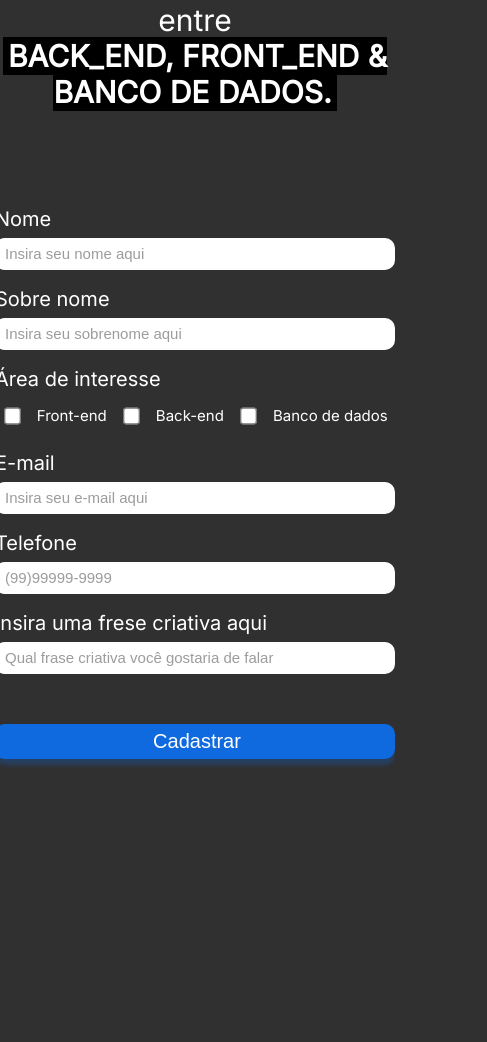
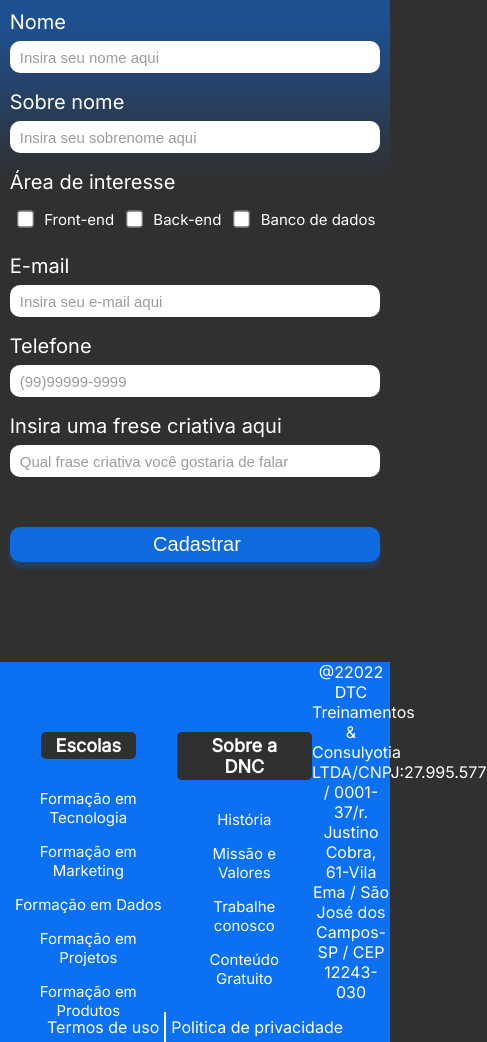
Before and after one commit to Joaovitor-RCB/boootcampDNC, a plain HTML site: page index.html in a window 390 px wide. Shown: the part 686-1728 px from the top of the page, 487 px wide, since content can reach past the window. Before the commit the page ends 1545 px from the top, so only its background shows below. Drawn offline with Linux system fonts and the light colour scheme.

Commit message:
Adicionando media query para mobile

```diff
--- a/index.html
+++ b/index.html
@@ -64,8 +64,69 @@
                 <input type="text" placeholder="Qual frase criativa você gostaria de falar">
             </div>
             <input id="button" type="submit" value="Cadastrar">
+
         </form>
 
     </section>
+
+    <footer>
+        <div class="linha1">
+            <nav>
+                <h5>Escolas</h5>
+                <ul>
+                    <li>
+                        <a href="">Formação em Tecnologia</a>
+                    </li>
+
+                    <li>
+                        <a href="">Formação em Marketing</a>
+                    </li>
+
+                    <li>
+                        <a href="">Formação em Dados</a>
+                    </li>
+
+                    <li>
+                        <a href="">Formação em Projetos</a>
+                    </li>
+
+                    <li>
+                        <a href="">Formação em Produtos</a>
+                    </li>
+                </ul>
+
+            </nav>
+
+            <nav>
+                <h5>Sobre a DNC</h5>
+                <ul>
+                    <li>
+                        <a href="">História</a>
+                    </li>
+
+                    <li>
+                        <a href="">Missão e Valores</a>
+                    </li>
+
+                    <li>
+                        <a href="">Trabalhe conosco</a>
+                    </li>
+
+                    <li>
+                        <a href="">Conteúdo Gratuito</a>
+                    </li>
+            </nav>
+
+            <div class=endereço>
+                @22022 DTC Treinamentos & Consulyotia LTDA/CNPJ:27.995.577 / 0001-37/r. Justino Cobra, 61-Vila Ema / São José dos Campos-SP / CEP 12243-030
+                </div>
+            </div>
+        <div class="linha2">
+            <a href>Termos de uso</a>
+            <a href>Politica de privacidade</a>
+
+        </div>
+    </footer>
+
 </body>
 </html>
--- a/style.css
+++ b/style.css
@@ -11,7 +11,7 @@
     body {
         margin: 0px; /*Margem externa*/
         padding: 0px; /*Margem interna*/
-        background:linear-gradient(180deg, rgba(12, 112, 242, 0.5) 19.91%, rgba(12, 112, 242, 0) 24.84%), #303030;
+        background:linear-gradient(180deg, rgba(12, 112, 242, 0.5) 40.91%, rgba(12, 112, 242, 0.0) 50%), #303030;
         background-repeat:no-repeat ;
     }
     #principal {
@@ -86,7 +86,7 @@
     }
 
     header .invert {
-        background-color: black;
+        background-color: var(--preto-dnc);
         font-weight: bold;
         padding: 1px 5px 1px 5px;
     }
@@ -147,6 +147,134 @@
         margin-top: 40px;
         box-shadow: 0px 6px 4px rgba(12, 112, 242, 0.25);
         cursor: pointer;
+    }
+
+        /*rodape*/
+
+    footer {
+        width: 100%;
+        background-color:rgba(12, 112, 242);
+    }
+
+    footer nav {
+        display: flex;
+        flex-direction: column;
+        align-items: center;
+        height: 250px;
+    }
+
+    footer h5 {
+        text-align: center;
+        color: white;
+        font-size: 18px;
+        background-color: #303030;
+        border-radius: 5px;
+        font-family: var(--fonte-padrao);
+        padding: 3px 15px 3px 15px;
+        margin-bottom: 10px;
+        margin-top: 25px;
+    }
+
+    footer .linha1 {
+        display: flex;
+        justify-content: space-around;
+        align-items: center;
+        height: 600;
+    }
+
+    footer ul li{
+        text-align: center;
+        color: white;
+        font-size: 15px;
+        font-weight: 400;
+        margin: 15px;
+        font-family: inter;
+    }
+
+    footer ul {
+        list-style: none;
+        margin-top: 5px;
+        padding: 0px;
+    }
+
+    footer ul li a {
+
+        color: white;
+        text-decoration: none;
+    }
+    footer ul li a:hover {
+        color: var(--cinza-dnc);
+    }
+
+    footer .endereço {
+        font-family: var(--fonte-padrao);
+        color: white;
+        text-align: center;
+        width: 20%;
+    }
+
+    footer .linha2 {
+        display: flex;
+        justify-content: center;
+        margin: 10px 0px 0px 0px;
+        height: 30px;
+    }
+
+    footer .linha2 a {
+        font-family: var(--fonte-padrao);
+        color: white;
+        text-decoration: none;
+        padding: 5px;
+    }
+
+    footer .linha2 a:first-child {
+        border-right: 2px solid white;
+    }
 
 
+
+    footer .linha2 a:hover {
+        color: var(--cinza-dnc);
     }
+
+@media only screen and (max-width:600px) {
+    #principal{
+        flex-direction: column;
+        height: auto;
+    }
+
+    #menu{
+        flex-direction: column;
+        width: 100%;
+        margin: 0px;
+    }
+
+    #menu a{
+        height: 40px;
+        display: flex;
+        align-items: center;
+    }
+    #principal button {
+        width: 100%;
+        margin:0px;
+    }
+
+    section h1 {
+        font-size: 38px;
+    }
+
+    section h2 {
+        font-size: 25px;
+        padding-right: 4px;
+        padding-left: 5px;
+    }
+
+    form {
+        width: 95%;
+        font-size: 20px;
+    }
+
+    .checkitens label {
+        font-size: 20px;
+    }
+}
```
